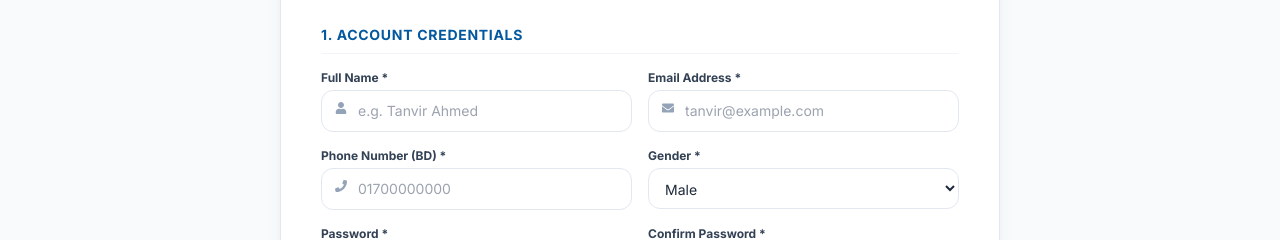
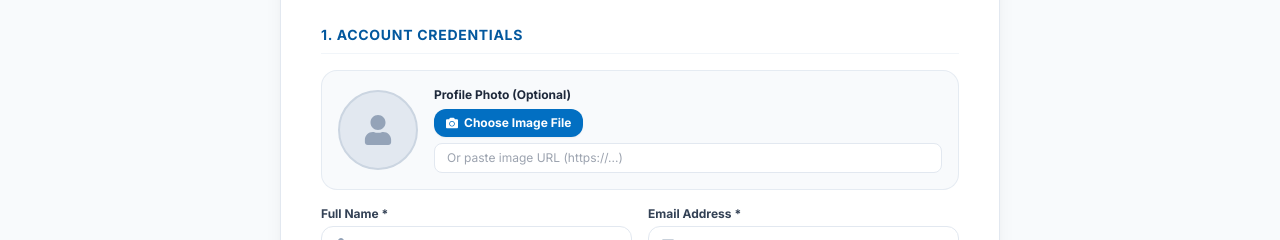
Before and after one commit to ashrafJK/ht, a React (Vite) app in the folder frontend/: page /register in a window 1280 px wide. Shown: the part 329-569 px from the top of the page. Built offline with nearby package versions, Linux system fonts and the light colour scheme; no server answers.

Commit message:
Add Profile Photo upload and live preview system during tutor registration and profile management

```diff
--- a/frontend/src/pages/Register.jsx
+++ b/frontend/src/pages/Register.jsx
@@ -13,6 +13,7 @@ import {
   FaMapMarkerAlt,
   FaMoneyBillWave,
   FaBriefcase,
+  FaCamera,
 } from 'react-icons/fa';
 
 const Register = () => {
@@ -21,6 +22,7 @@ const Register = () => {
 
   const [formData, setFormData] = useState({
     name: '',
+    photo: '',
     email: '',
     phone: '',
     password: '',
@@ -40,6 +42,22 @@ const Register = () => {
 
   const handleChange = (e) => {
     setFormData({ ...formData, [e.target.name]: e.target.value });
+  };
+
+  const handleImageUpload = (e) => {
+    const file = e.target.files[0];
+    if (file) {
+      if (file.size > 5 * 1024 * 1024) {
+        toast.error('Photo size must be less than 5MB');
+        return;
+      }
+      const reader = new FileReader();
+      reader.onloadend = () => {
+        setFormData((prev) => ({ ...prev, photo: reader.result }));
+        toast.success('Profile photo selected!');
+      };
+      reader.readAsDataURL(file);
+    }
   };
 
   const handleSubmit = async (e) => {
@@ -85,6 +103,55 @@ const Register = () => {
             <h3 className="text-sm font-bold uppercase tracking-wider text-primary-700 border-b border-slate-100 pb-2">
               1. Account Credentials
             </h3>
+
+            {/* Profile Photo Upload Block */}
+            <div className="flex flex-col sm:flex-row items-center gap-4 p-4 rounded-2xl bg-slate-50 border border-slate-200/80 mb-4">
+              <div className="relative group shrink-0">
+                {formData.photo ? (
+                  <img
+                    src={formData.photo}
+                    alt="Preview"
+                    className="w-20 h-20 rounded-full object-cover border-2 border-primary-500 shadow-sm"
+                  />
+                ) : (
+                  <div className="w-20 h-20 rounded-full bg-slate-200 text-slate-400 flex items-center justify-center text-3xl border-2 border-slate-300">
+                    <FaUser />
+                  </div>
+                )}
+              </div>
+
+              <div className="space-y-1.5 text-center sm:text-left flex-1 w-full">
+                <label className="block text-xs font-bold text-slate-800">Profile Photo (Optional)</label>
+                <div className="flex flex-wrap items-center justify-center sm:justify-start gap-2">
+                  <label className="cursor-pointer inline-flex items-center gap-1.5 px-3 py-1.5 rounded-xl bg-primary-600 hover:bg-primary-700 text-white text-xs font-bold shadow-sm transition-all active:scale-95">
+                    <FaCamera /> Choose Image File
+                    <input
+                      type="file"
+                      accept="image/*"
+                      onChange={handleImageUpload}
+                      className="hidden"
+                    />
+                  </label>
+                  {formData.photo && (
+                    <button
+                      type="button"
+                      onClick={() => setFormData({ ...formData, photo: '' })}
+                      className="px-2.5 py-1.5 rounded-xl bg-slate-200 hover:bg-rose-100 text-slate-600 hover:text-rose-600 text-xs font-semibold transition-colors"
+                    >
+                      Remove
+                    </button>
+                  )}
+                </div>
+                <input
+                  type="text"
+                  name="photo"
+                  placeholder="Or paste image URL (https://...)"
+                  value={formData.photo}
+                  onChange={handleChange}
+                  className="w-full px-3 py-1.5 rounded-lg border border-slate-200 text-xs focus:outline-none focus:ring-1 focus:ring-primary-500 bg-white"
+                />
+              </div>
+            </div>
 
             <div className="grid grid-cols-1 sm:grid-cols-2 gap-4">
               <div>
--- a/frontend/src/pages/tutor/TutorProfile.jsx
+++ b/frontend/src/pages/tutor/TutorProfile.jsx
@@ -78,6 +78,22 @@ const TutorProfile = () => {
     setFormData({ ...formData, [e.target.name]: e.target.value });
   };
 
+  const handleImageUpload = (e) => {
+    const file = e.target.files[0];
+    if (file) {
+      if (file.size > 5 * 1024 * 1024) {
+        toast.error('Photo size must be less than 5MB');
+        return;
+      }
+      const reader = new FileReader();
+      reader.onloadend = () => {
+        setFormData((prev) => ({ ...prev, photo: reader.result }));
+        toast.success('Photo updated! Click Save Profile Changes to save.');
+      };
+      reader.readAsDataURL(file);
+    }
+  };
+
   const handleSubmit = async (e) => {
     e.preventDefault();
     try {
@@ -109,8 +125,17 @@ const TutorProfile = () => {
                 <FaUser />
               </div>
             )}
+            <label className="absolute bottom-0 right-0 bg-primary-600 hover:bg-primary-700 text-white p-2 rounded-full text-xs shadow-md cursor-pointer transition-transform hover:scale-110" title="Upload New Profile Photo">
+              <FaCamera />
+              <input
+                type="file"
+                accept="image/*"
+                onChange={handleImageUpload}
+                className="hidden"
+              />
+            </label>
             {tutorProfile?.verified && (
-              <span className="absolute bottom-1 right-1 bg-emerald-500 text-white p-1.5 rounded-full text-xs shadow" title="Verified Tutor">
+              <span className="absolute top-0 right-0 bg-emerald-500 text-white p-1.5 rounded-full text-xs shadow" title="Verified Tutor">
                 <FaCheckCircle />
               </span>
             )}
```
Also changed, not shown: 1 other file (tests, documents, lock files or other folders).
